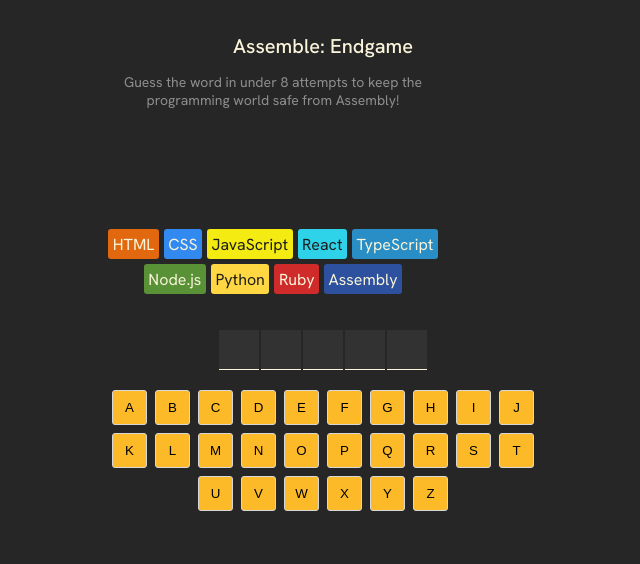
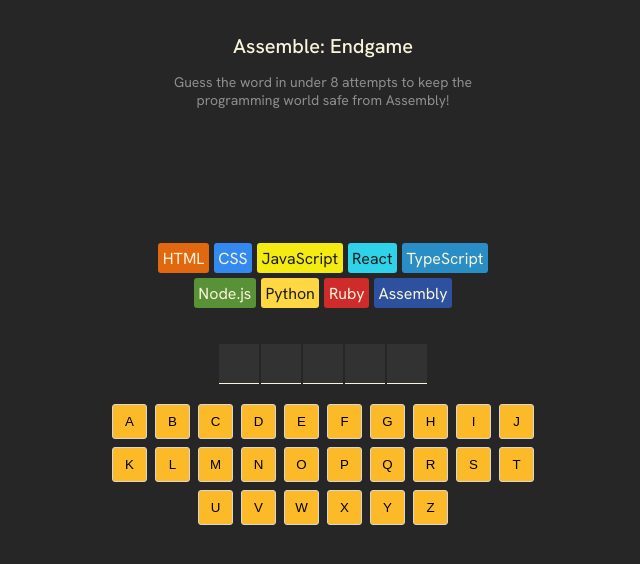
Before and after one commit to faisalljavid/react, a React (Vite) app in the folder Assembly-Endgame/: page / in a window 1280 px wide. Shown: the top 564 px of the page, without its empty margins (317-957 px from the left). Built offline with nearby package versions, Linux system fonts and the light colour scheme.

Commit message:
Refactor layout structure in AssemblyEndgame.

```diff
--- a/Assembly-Endgame/src/App.css
+++ b/Assembly-Endgame/src/App.css
@@ -9,8 +9,12 @@
     color: #D9D9D9;
     padding: 20px;
     height: 100vh;
+}
+
+main {
     display: flex;
-    justify-content: center;
+    flex-direction: column;
+    align-items: center;
 }
 
 header {
@@ -24,9 +28,8 @@
 }
 
 header>p {
-    text-align: center;
+    max-width: 350px;
     font-size: 0.875rem;
-    max-width: 350px;
     color: #8E8E8E;
 }
 
@@ -35,6 +38,8 @@
     flex-direction: column;
     align-items: center;
     color: #F9F4DA;
+    width: 100%;
+    max-width: 350px;
     min-height: 60px;
     border-radius: 4px;
     margin-block: 30px;
--- a/Assembly-Endgame/src/App.jsx
+++ b/Assembly-Endgame/src/App.jsx
@@ -87,7 +87,7 @@
     )
 
     return (
-        <>
+        <main>
             <Header />
             <Status
                 gameStatusClass={gameStatusClass}
@@ -108,6 +108,6 @@
                     <button className="new-game">New Game</button>
                     : null
             }
-        </>
+        </main>
     )
 }
```
